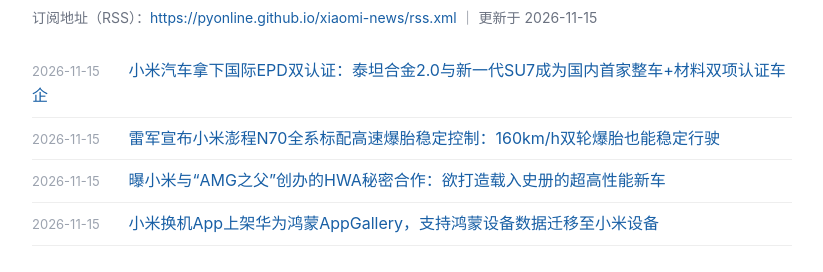
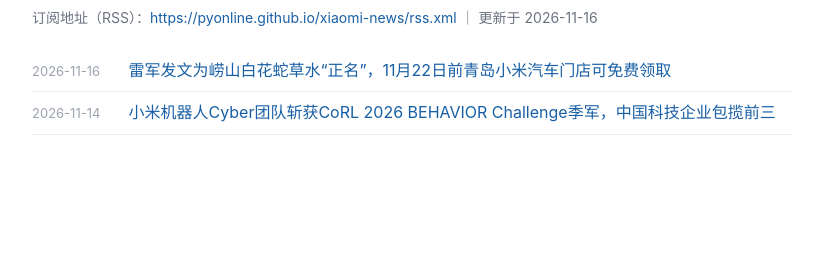
Before and after one commit to pyonline/xiaomi-news, a plain HTML site: page index.html in a window 1280 px wide. Shown: the part 72-344 px from the top of the page, without its empty margins (228-1051 px from the left). Drawn offline with Linux system fonts and the light colour scheme.

Commit message:
update index.html 2026-11-16

```diff
--- a/index.html
+++ b/index.html
@@ -18,12 +18,10 @@
 </head>
 <body>
 <h1>小米新闻 RSS</h1>
-<div class="sub">订阅地址（RSS）：<a href="https://pyonline.github.io/xiaomi-news/rss.xml">https://pyonline.github.io/xiaomi-news/rss.xml</a> ｜ 更新于 2026-11-15</div>
+<div class="sub">订阅地址（RSS）：<a href="https://pyonline.github.io/xiaomi-news/rss.xml">https://pyonline.github.io/xiaomi-news/rss.xml</a> ｜ 更新于 2026-11-16</div>
 <ul>
-        <li><span class="date">2026-11-15</span> <a href="https://k.sina.com.cn/article_1826017320_6cd6d02802001z9mo.html">小米汽车拿下国际EPD双认证：泰坦合金2.0与新一代SU7成为国内首家整车+材料双项认证车企</a></li>
-        <li><span class="date">2026-11-15</span> <a href="https://www.163.com/dy/article/LBO60QMH05527PMU_pdya11y.html">雷军宣布小米澎程N70全系标配高速爆胎稳定控制：160km/h双轮爆胎也能稳定行驶</a></li>
-        <li><span class="date">2026-11-15</span> <a href="https://news.qq.com/rain/a/20261115A0083W00">曝小米与“AMG之父”创办的HWA秘密合作：欲打造载入史册的超高性能新车</a></li>
-        <li><span class="date">2026-11-15</span> <a href="http://mp.weixin.qq.com/s?__biz=Mzk1NzI1NDg2NA==&amp;mid=2247495518&amp;idx=1&amp;sn=3e7596850fd87af1386910efd232951e&amp;chksm=c27accae8728d1e4872bba3707b023e68fb1067cd0176949f6d9cef949a8fde19ada748b081b#rd">小米换机App上架华为鸿蒙AppGallery，支持鸿蒙设备数据迁移至小米设备</a></li>
+        <li><span class="date">2026-11-16</span> <a href="https://tech.ifeng.com/c/8y5jAZuBjl6">雷军发文为崂山白花蛇草水“正名”，11月22日前青岛小米汽车门店可免费领取</a></li>
+        <li><span class="date">2026-11-14</span> <a href="https://www.163.com/dy/article/LBNSB7QP05198CJN.html">小米机器人Cyber团队斩获CoRL 2026 BEHAVIOR Challenge季军，中国科技企业包揽前三</a></li>
 </ul>
 </body>
 </html>
```
